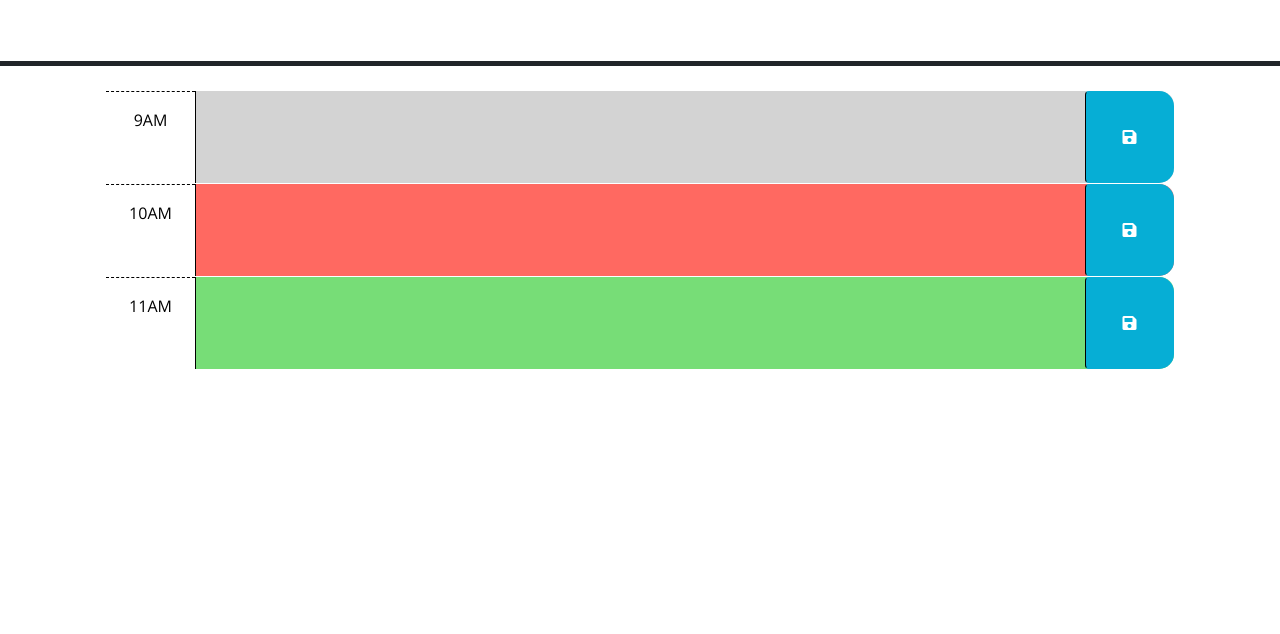
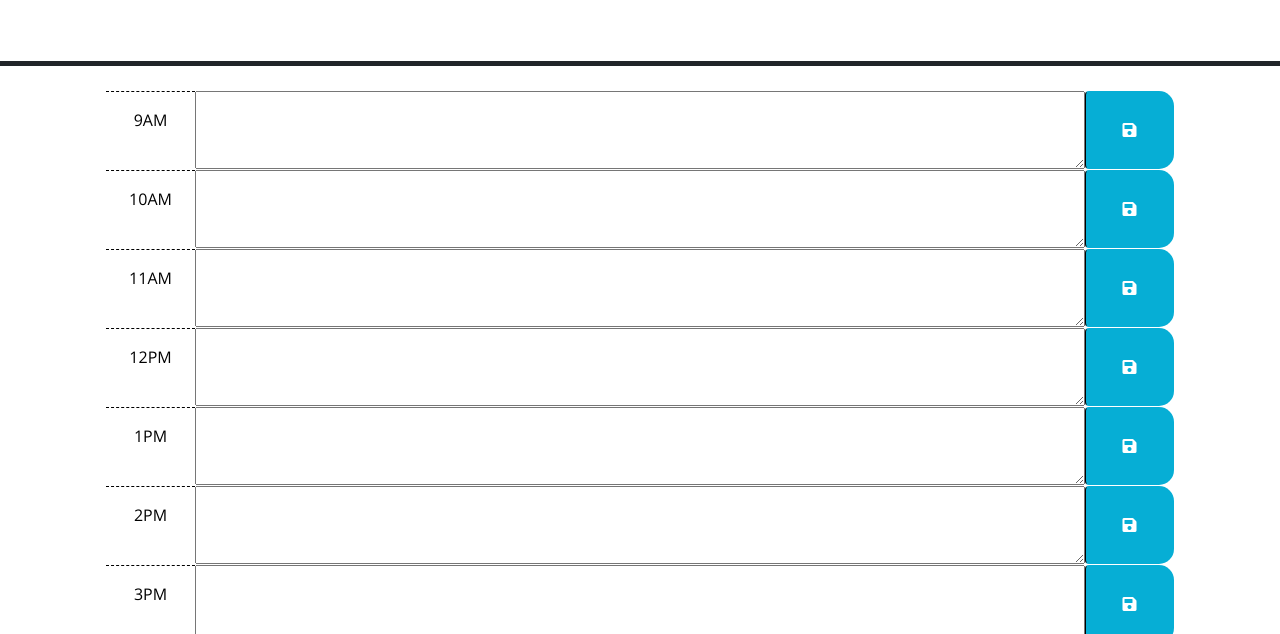
Before and after one commit to ChaseOstien/Daily-Planner, a plain HTML site: page index.html in a window 1280 px wide. Shown: the part 166-800 px from the top of the page. Drawn offline with nearby package versions, Linux system fonts and the light colour scheme.

Commit message:
Dynamically generated all hour boxes

```diff
--- a/assets/css/style.css
+++ b/assets/css/style.css
@@ -3,7 +3,7 @@ body {
   font-size: 16px;
 }
 
-textarea {
+.textarea {
   background: transparent;
   border: none;
   resize: none;
--- a/assets/js/script.js
+++ b/assets/js/script.js
@@ -1,6 +1,35 @@
 // Wrap all code that interacts with the DOM in a call to jQuery to ensure that
 // the code isn't run until the browser has finished rendering all the elements
 // in the html.
+
+var hoursInfo = [
+  {hourId: 'hour-9', hourText: '9AM'},
+  {hourId: 'hour-10', hourText: '10AM'},
+  {hourId: 'hour-11', hourText: '11AM'},
+  {hourId: 'hour-12', hourText: '12PM'},
+  {hourId: 'hour-13', hourText: '1PM'},
+  {hourId: 'hour-14', hourText: '2PM'},
+  {hourId: 'hour-15', hourText: '3PM'},
+  {hourId: 'hour-16', hourText: '4PM'},
+  {hourId: 'hour-17', hourText: '5PM'},
+];
+
+var listRoot = $('#listRoot');
+
+hoursInfo.forEach(function(info) {
+  var div = $('<div>').attr('id', info.hourId).addClass('row time-block');
+  var hourDiv = $('<div>').addClass('col-2 col-md-1 hour text-center py-3').text(info.hourText);
+  var textArea = $('<textarea>').addClass('col-8 col-md-10 description').attr('rows','3');
+  var button = $('<button>').addClass('btn saveBtn col-2 col-md-1').attr('aria-label','save');
+  var icon = $('<i>').addClass('fas fa-save').attr('aria-hidden','true');
+
+  button.append(icon);
+  div.append(hourDiv, textArea, button);
+  listRoot.append(div);
+});
+
+
+
 $(function () {
   // TODO: Add a listener for click events on the save button. This code should
   // use the id in the containing time-block as a key to save the user input in
--- a/index.html
+++ b/index.html
@@ -28,7 +28,7 @@
       <p class="lead">A simple calendar app for scheduling your work day</p>
       <p id="currentDay" class="lead"></p>
     </header>
-    <div class="container-lg px-5">
+    <div id="listRoot" class="container-lg px-5">
       <!-- Use class for "past", "present", and "future" to apply styles to the
         time-block divs accordingly. The javascript will need to do this by
         adding/removing these classes on each div by comparing the hour in the
@@ -40,7 +40,7 @@
         -->
 
       <!-- Example of a past time block. The "past" class adds a gray background color. -->
-      <div id="hour-9" class="row time-block past">
+      <!--<div id="hour-9" class="row time-block past">
         <div class="col-2 col-md-1 hour text-center py-3">9AM</div>
         <textarea class="col-8 col-md-10 description" rows="3"> </textarea>
         <button class="btn saveBtn col-2 col-md-1" aria-label="save">
@@ -49,7 +49,7 @@
       </div>
 
       <!-- Example of a a present time block. The "present" class adds a red background color. -->
-      <div id="hour-10" class="row time-block present">
+      <!--<div id="hour-10" class="row time-block present">
         <div class="col-2 col-md-1 hour text-center py-3">10AM</div>
         <textarea class="col-8 col-md-10 description" rows="3"> </textarea>
         <button class="btn saveBtn col-2 col-md-1" aria-label="save">
@@ -58,13 +58,14 @@
       </div>
 
       <!-- Example of a future time block. The "future" class adds a green background color. -->
-      <div id="hour-11" class="row time-block future">
+      <!--<div id="hour-11" class="row time-block future">
         <div class="col-2 col-md-1 hour text-center py-3">11AM</div>
         <textarea class="col-8 col-md-10 description" rows="3"> </textarea>
         <button class="btn saveBtn col-2 col-md-1" aria-label="save">
           <i class="fas fa-save" aria-hidden="true"></i>
         </button>
-      </div>
+      </div>-->
+
 
     <script src="https://code.jquery.com/jquery-3.4.1.min.js"></script>
     <script
```
